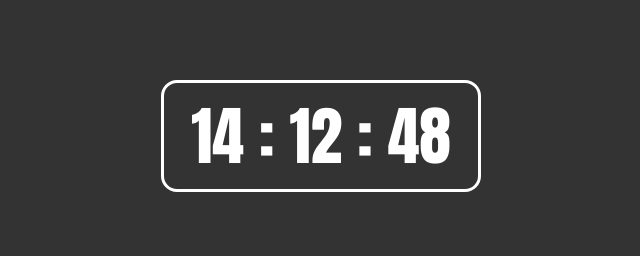
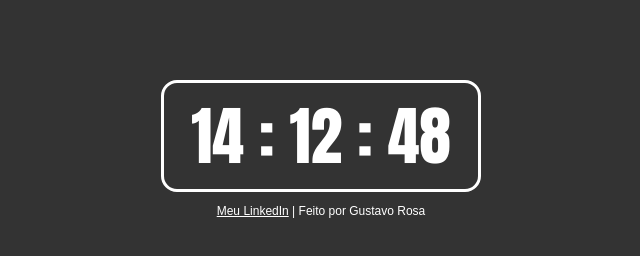
Before and after one commit to gustavosrosa/relogio-digital, a plain HTML site: page index.html in a window 1280 px wide. Shown: the whole page, without its empty margins (319-959 px from the left). Drawn offline with Linux system fonts and the light colour scheme.

Commit message:
HRDG: FEAT: Add branding area

```diff
--- a/css/style.css
+++ b/css/style.css
@@ -8,7 +8,7 @@
     padding: 0;
     box-sizing: border-box;
     color: var(--color-digital-watch);
-    font-family: Impact, Haettenschweiler, 'Arial Narrow Bold', sans-serif;
+
 }
 
 body {
@@ -16,6 +16,7 @@ body {
     display: flex;
     justify-content: center;
     align-items: center;
+    flex-direction: column;
 }
 
 .container {
@@ -27,13 +28,20 @@ body {
     display: flex;
     align-items: center;
     justify-content: center;
+    font-family: Impact, sans-serif;
 }
 
 .watch {
     font-size: 4em;
 }
 
-@media (min-width: 200px) and (max-width: 325px) {
+.branding-area {
+    font-family: sans-serif;
+    font-size: .75em;
+    margin-top: 1em;
+}
+
+@media (min-width: 250px) and (max-width: 325px) {
     .container {
         min-width: 15em;
     }
--- a/index.html
+++ b/index.html
@@ -17,5 +17,10 @@
             <span id="seconds">00</span>
         </div>
     </section>
+    <section class="branding-area">
+        <a target="_blank" class="branding-text" href="https://www.linkedin.com/in/gustavodsrosa/">Meu LinkedIn</a>
+        <span class="branding-text">|</span>
+        <span class="branding-text">Feito por Gustavo Rosa</span>
+    </section>
 </body>
 </html>
```
